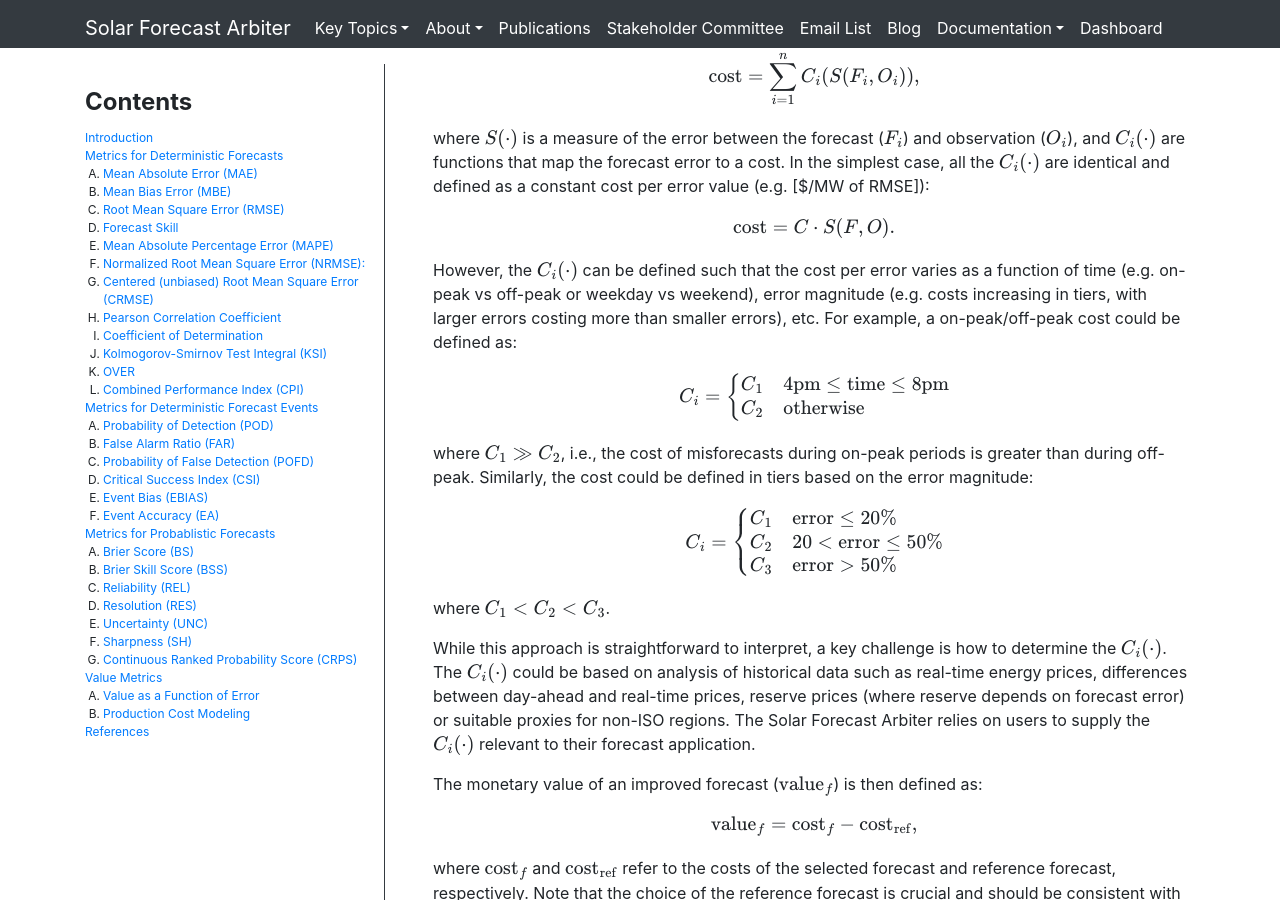
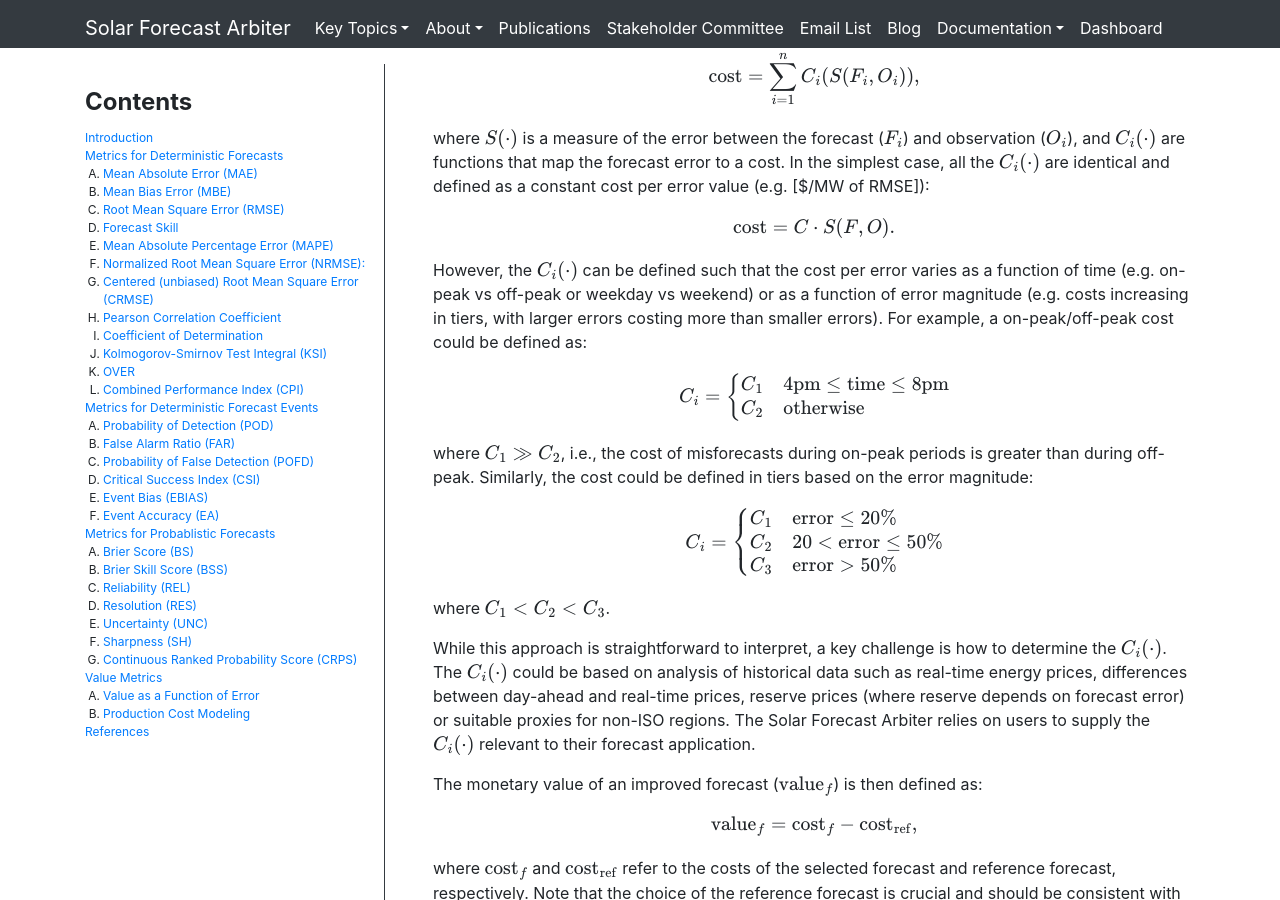
Before and after one commit to SolarArbiter/SolarArbiter.github.io, a Jekyll site: the page built from metrics.md, in a window 1280 px wide and 900 px high, scrolled down 9322 px. Built offline with Jekyll 4.4.1, drawn with Linux system fonts in a browser that asks for light colours; formulas are drawn with MathJax 3; our own code applies the rules of GitHub Pages for plain Markdown files.

Commit message:
metrics: value: re-word C_i explanation

```diff
--- a/metrics.md
+++ b/metrics.md
@@ -312,7 +312,7 @@
 
 $$ \text{cost} = C \cdot S(F, O) . $$
 
-However, the $$ C_i(\cdot)$$ can be defined such that the cost per error varies as a function of time (e.g. on-peak vs off-peak or weekday vs weekend), error magnitude (e.g. costs increasing in tiers, with larger errors costing more than smaller errors), etc. For example, a on-peak/off-peak cost could be defined as:
+However, the $$ C_i(\cdot)$$ can be defined such that the cost per error varies as a function of time (e.g. on-peak vs off-peak or weekday vs weekend) or as a function of error magnitude (e.g. costs increasing in tiers, with larger errors costing more than smaller errors). For example, a on-peak/off-peak cost could be defined as:
 
 $$ C_i = \begin{cases}
     \displaystyle C_1 & \text{4pm} \leq \text{time} \leq \text{8pm} \\
```
